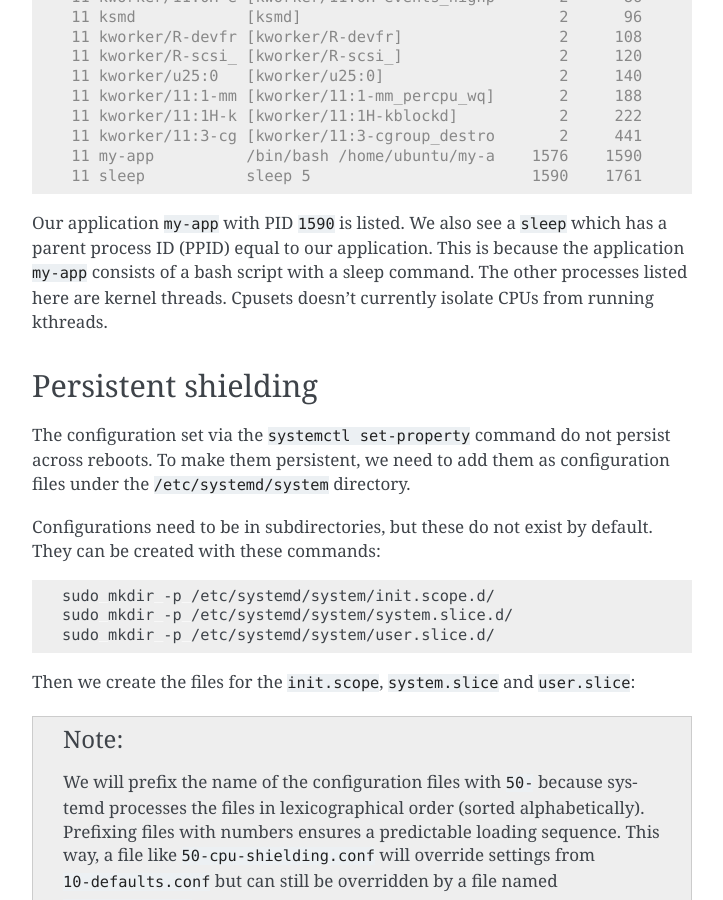
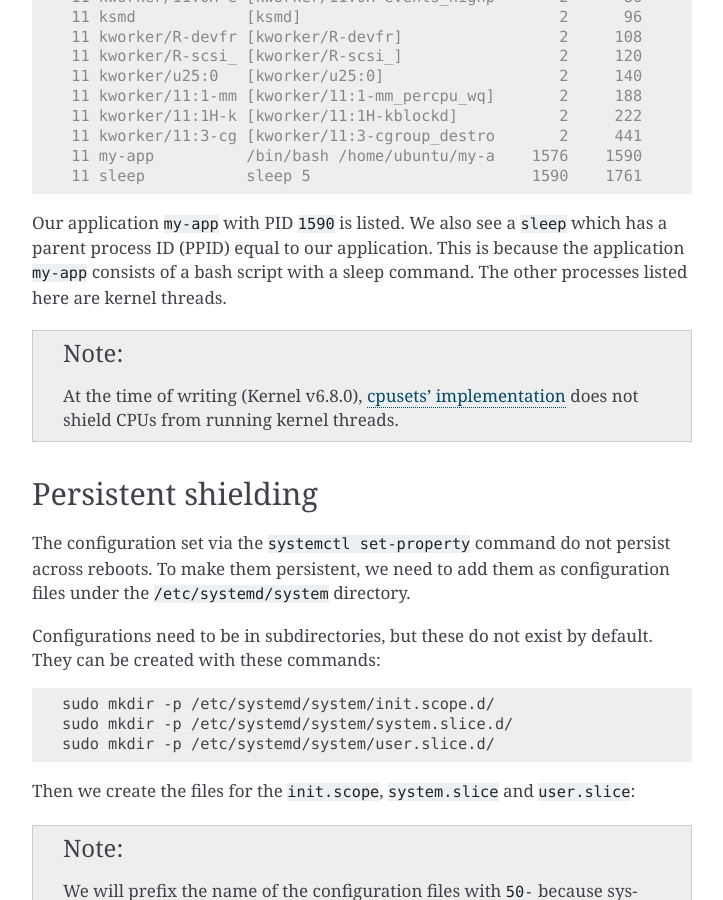
Before and after one commit to canonical/real-time-ubuntu-docs, a Sphinx documentation site: the page built from docs/how-to/using-cpusets.md, in a window 1280 px wide and 900 px high, scrolled down 2573 px. Shown: the whole window, without its empty margins (388-1111 px from the left). Built offline with Sphinx 7.4.7, drawn with Linux system fonts in a browser that asks for light colours.

Commit message:
feat: add note admonition regarding cpusets don't isolate kthreads
Signed-off-by: Lincoln Wallace <lincoln.wallace@canonical.com>

````diff
--- a/docs/how-to/using-cpusets.md
+++ b/docs/how-to/using-cpusets.md
@@ -112,7 +112,10 @@ Our application `my-app` with PID `1590` is listed.
 We also see a `sleep` which has a parent process ID (PPID) equal to our application.
 This is because the application `my-app` consists of a bash script with a sleep command.
 The other processes listed here are kernel threads.
-Cpusets doesn't currently isolate CPUs from running kthreads.
+
+```{note}
+At the time of writing (Kernel v6.8.0), [cpusets' implementation][kcommit_cpuset] does not shield CPUs from running kernel threads.
+```
 
 ## Persistent shielding
 
````
